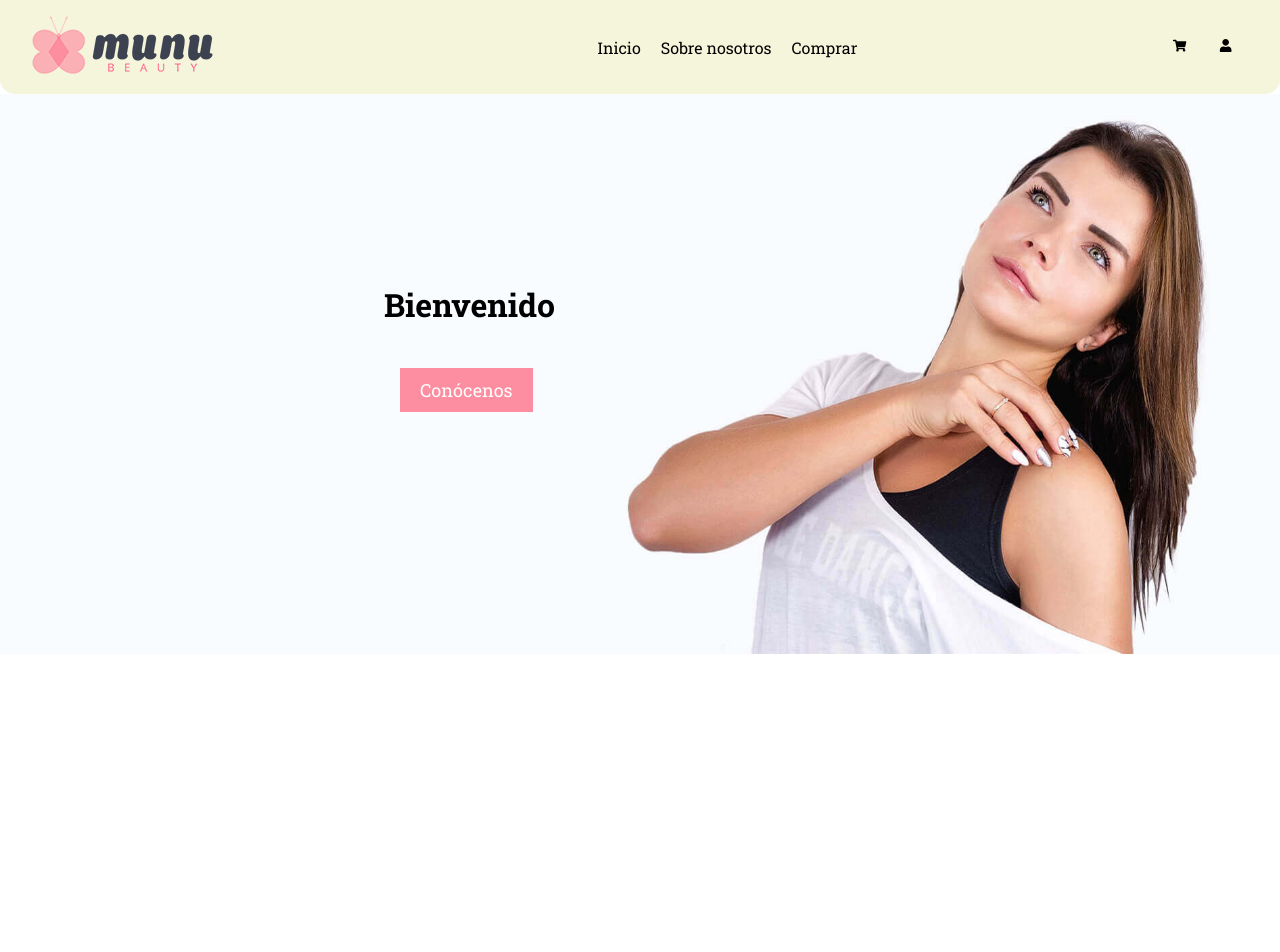
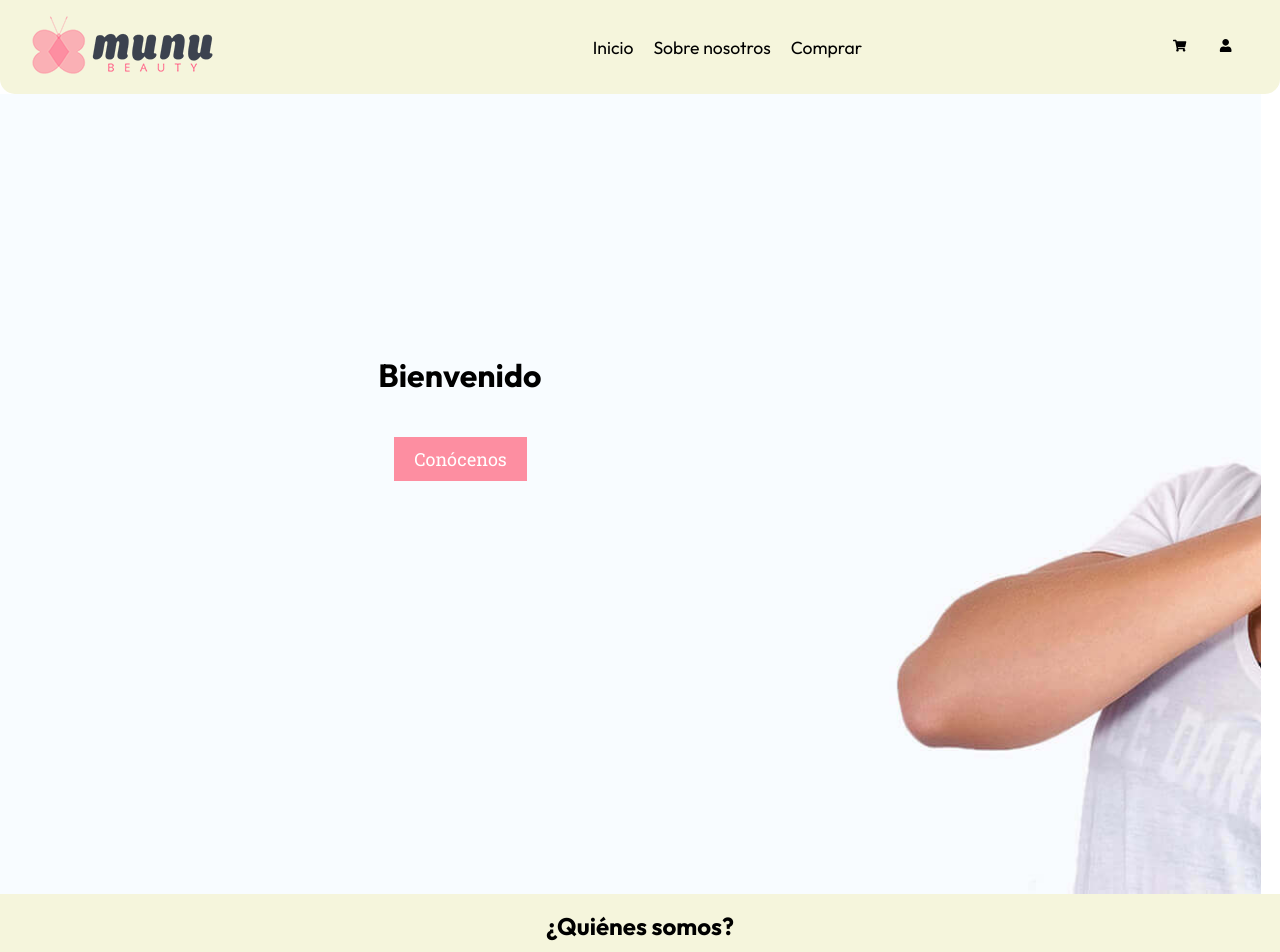
Before and after one commit to MilaProgramming/pruebas-final, a React (Create React App) app: page / in a window 1280 px wide. Shown: the top 952 px of the page. Before the commit the page ends 800 px from the top, so only its background shows below. Built offline with nearby package versions, Linux system fonts and the light colour scheme.

Commit message:
Componente titulo

```diff
--- a/src/App.js
+++ b/src/App.js
@@ -1,11 +1,13 @@
 import Header from './components/Header';
 import Inicio from './components/Inicio';
+import Titulo from './components/Titulo';
 
 function App() {
   return (
     <div>
         <Header />
         <Inicio />
+        <Titulo texto="¿Quiénes somos?" />
     </div>
   );
 }
--- /dev/null
+++ b/src/components/Titulo.js
@@ -0,0 +1,17 @@
+import React from 'react';
+import PropTypes from 'prop-types';
+import '../styles/Titulo.css';
+
+const Titulo = ({ texto }) => {
+  return (
+    <div className="titulo-container">
+      <h1 className="titulo-texto">{texto}</h1>
+    </div>
+  );
+}
+
+Titulo.propTypes = {
+  texto: PropTypes.string.isRequired
+};
+
+export default Titulo;
--- a/src/styles/Header.css
+++ b/src/styles/Header.css
@@ -1,4 +1,5 @@
 @import url('https://fonts.googleapis.com/css2?family=Roboto+Slab:wght@400;700&display=swap');
+@import url('https://fonts.googleapis.com/css2?family=Libre+Baskerville:ital,wght@0,400;0,700;1,400&family=Outfit:wght@100..900&display=swap');
 
 /* Estilos generales */
 body{
@@ -15,7 +16,7 @@ body{
     padding: 1rem; /* Ajusta el relleno según tus necesidades */
     top: 0; /* Alinear en la parte superior */
     border-radius: 0 0 15px 15px; /* Redondear solo la parte inferior */
-    font-family: 'Roboto Slab', serif; /* Tipo de letra */
+    font-family: "Outfit", sans-serif;/* Tipo de letra */
     overflow-x: hidden;
   }
 
@@ -47,6 +48,7 @@ body{
   .menu ul li a {
     text-decoration: none; /* Remove underline from links */
     color: black;
+    font-size: 1.1rem;
   }
 
   .icons {
--- a/src/styles/Inicio.css
+++ b/src/styles/Inicio.css
@@ -1,12 +1,13 @@
 @import url('https://fonts.googleapis.com/css2?family=Roboto+Slab:wght@400;700&display=swap');
+@import url('https://fonts.googleapis.com/css2?family=Libre+Baskerville:ital,wght@0,400;0,700;1,400&family=Outfit:wght@100..900&display=swap');
 
 .contenedor-principal {
   display: flex;
-  height: 70vh;
-  width: 100vw;
+  height: 100vh;
+  width: 98.5vw;
   background-image: url('../assets/foto.jpg');
   background-size: cover;
-  font-family: 'Roboto Slab', serif; /* Tipo de letra */
+  font-family: "Outfit", sans-serif;/* Tipo de letra */
   position: relative;
 }
 
--- /dev/null
+++ b/src/styles/Titulo.css
@@ -0,0 +1,17 @@
+@import url('https://fonts.googleapis.com/css2?family=Roboto+Slab:wght@400;700&display=swap');
+@import url('https://fonts.googleapis.com/css2?family=Libre+Baskerville:ital,wght@0,400;0,700;1,400&family=Outfit:wght@100..900&display=swap');
+
+.titulo-container {
+    background-color: #f5f5dc;
+    height: 2rem;
+    display: flex;
+    justify-content: center;
+    align-items: center;
+    padding: 1rem;
+  }
+
+  .titulo-texto {
+    font-size: 1.5rem;
+    color: black;
+    font-family: "Outfit", sans-serif;
+  }
```
